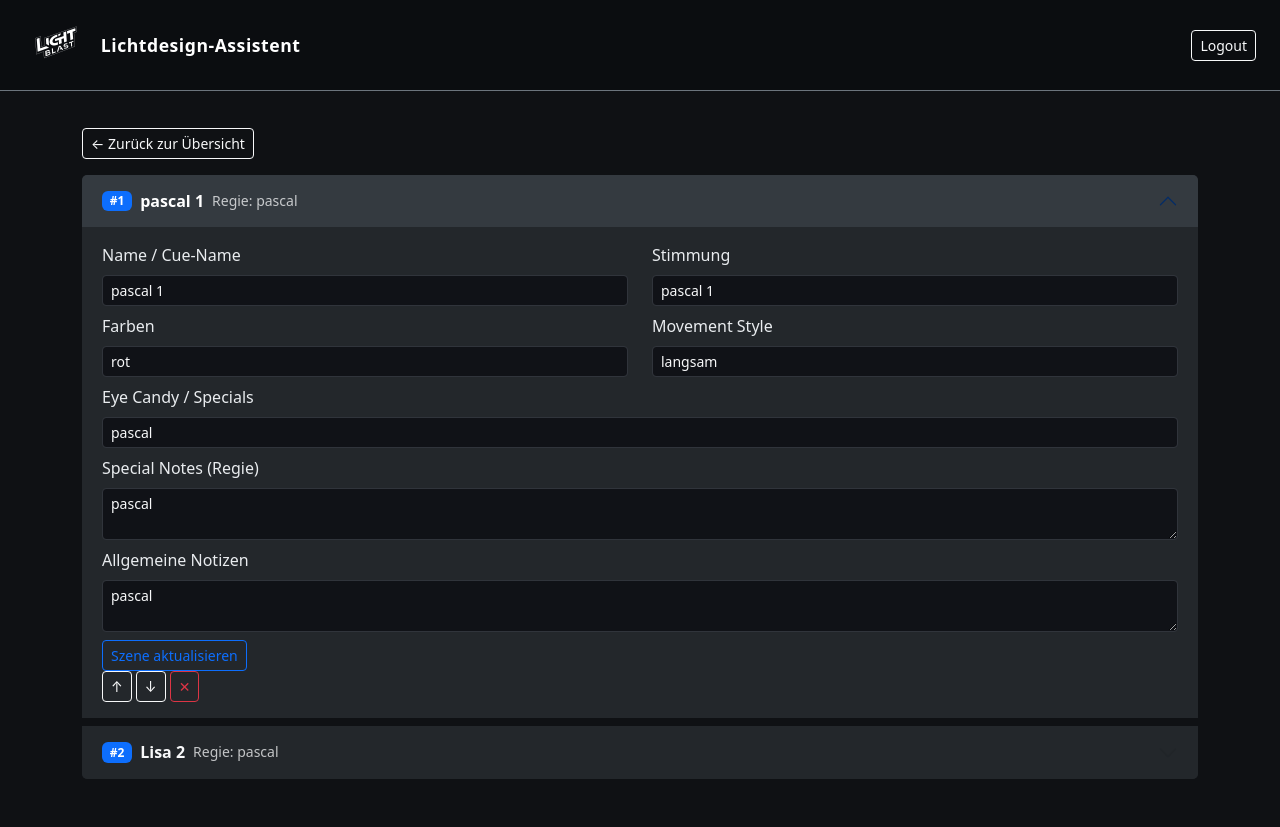
After one commit to LightBlast-creator/Lichtassistent_v4, a Flask app: page /show/45/regie in a window 1280 px wide, after a click that opens the changed part. The commit adds this page. Run offline with Flask 3, Linux system fonts and the light colour scheme; the visitor is signed in with stand-in values (Sample User, id 1).

Commit message:
Regie in haupt übersicht gebracht

```diff
--- a/shows.json
+++ b/shows.json
@@ -1,44 +1,46 @@
 {
   "shows": [
     {
-      "id": 43,
-      "name": "asd",
-      "artist": "asd",
+      "id": 45,
+      "name": "pascal",
+      "artist": "pascal",
       "date": "",
-      "venue_type": "asd",
-      "genre": "asd",
-      "rig_type": "asd",
-      "regie": "asd",
-      "veranstalter": "asd",
-      "vt_firma": "d",
-      "technischer_leiter": "aa",
-      "notes": "asd",
+      "venue_type": "pascal",
+      "genre": "pascal",
+      "rig_type": "pascal",
+      "regie": "pascal",
+      "veranstalter": "pascal",
+      "vt_firma": "pascal",
+      "technischer_leiter": "pascal",
+      "notes": "pascal",
       "songs": [
         {
-          "id": 35,
-          "name": "asd",
+          "id": 37,
+          "name": "pascal 1",
           "order_index": 1,
-          "mood": "asd",
-          "colors": "asd",
-          "movement_style": "as",
-          "eye_candy": "asd",
-          "special_notes": "asd",
-          "general_notes": "asd"
+          "mood": "pascal 1",
+          "colors": "rot",
+          "movement_style": "langsam",
+          "eye_candy": "pascal",
+          "special_notes": "pascal",
+          "general_notes": "pascal",
+          "prop_images": []
         },
         {
-          "id": 36,
-          "name": "1",
+          "id": 38,
+          "name": "Lisa 2",
           "order_index": 2,
-          "mood": "1",
-          "colors": "1",
-          "movement_style": "1",
-          "eye_candy": "1",
-          "special_notes": "1",
-          "general_notes": "1"
+          "mood": "Lisa 2",
+          "colors": "Blau",
+          "movement_style": "",
+          "eye_candy": "pixel asd",
+          "special_notes": "pascal",
+          "general_notes": "asdasd",
+          "prop_images": []
         }
       ],
       "rig_setup": {
-        "main_brand": "",
+        "main_brand": "MA Lighting",
         "manufacturer": "",
         "spots": "",
         "manufacturer_spots": "",
@@ -98,8 +100,20 @@
         "power_other": "",
         "spots_items": [
           {
+            "count": "1",
+            "manufacturer": "MA Lighting",
+            "model": "1",
+            "mode": "1",
+            "universe": "1",
+            "address": "1",
+            "watt": "",
+            "phase": ""
+          }
+        ],
+        "washes_items": [
+          {
             "count": "",
-            "manufacturer": "",
+            "manufacturer": "MA Lighting",
             "model": "",
             "mode": "",
             "universe": "",
@@ -111,16 +125,34 @@
         "beams_items": [
           {
             "count": "1",
-            "manufacturer": "Ayrton",
+            "manufacturer": "MA Lighting",
             "model": "1",
             "mode": "1",
             "universe": "1",
             "address": "1",
             "watt": "1",
             "phase": "1"
-          }
-        ],
-        "blinders_items": [
+          },
+          {
+            "count": "",
+            "manufacturer": "MA Lighting",
+            "model": "",
+            "mode": "",
+            "universe": "",
+            "address": "",
+            "watt": "",
+            "phase": ""
+          },
+          {
+            "count": "",
+            "manufacturer": "",
+            "model": "",
+            "mode": "",
+            "universe": "",
+            "address": "",
+            "watt": "",
+            "phase": ""
+          },
           {
             "count": "",
             "manufacturer": "",
@@ -132,10 +164,22 @@
             "phase": ""
           }
         ],
+        "blinders_items": [
+          {
+            "count": "",
+            "manufacturer": "MA Lighting",
+            "model": "",
+            "mode": "",
+            "universe": "",
+            "address": "",
+            "watt": "",
+            "phase": ""
+          }
+        ],
         "strobes_items": [
           {
             "count": "",
-            "manufacturer": "",
+            "manufacturer": "MA Lighting",
             "model": "",
             "mode": "",
             "universe": "",
@@ -151,11 +195,10 @@
         "aufbau": [],
         "show": []
       },
-      "ma3_sequence_id": 101,
-      "prop_images": []
+      "ma3_sequence_id": 101
     }
   ],
-  "next_show_id": 44,
-  "next_song_id": 37,
+  "next_show_id": 46,
+  "next_song_id": 39,
   "next_check_item_id": 36
 }
--- /dev/null
+++ b/templates/regie_view.html
@@ -0,0 +1,111 @@
+{% extends "layout.html" %}
+
+{% block title %}Regie-Ansicht – {{ show.name or 'Show' }}{% endblock %}
+
+{% block content %}
+<div class="container mt-4">
+  <a href="{{ url_for('dashboard') }}" class="btn btn-outline-light btn-sm mb-3">← Zurück zur Übersicht</a>
+  <div class="accordion" id="cueAccordion">
+    <style>
+      .accordion-item,
+      .accordion-button {
+        background-color: #23272b;
+        color: #f8f9fa;
+        border: none;
+      }
+      .accordion-button:not(.collapsed) {
+        background-color: #343a40;
+        color: #fff;
+        box-shadow: none;
+      }
+      .accordion-body {
+        background-color: #23272b;
+        color: #f8f9fa;
+      }
+      .accordion-button:focus {
+        box-shadow: none;
+        border-color: #495057;
+      }
+    </style>
+    {% for song in songs|sort(attribute="order_index") %}
+      <div class="accordion-item mb-2">
+        <h2 class="accordion-header" id="heading{{ loop.index }}">
+          <button class="accordion-button collapsed" type="button" data-bs-toggle="collapse" data-bs-target="#collapse{{ loop.index }}" aria-expanded="false" aria-controls="collapse{{ loop.index }}">
+            <span class="badge bg-primary me-2">#{{ song.order_index or loop.index }}</span>
+            <strong>{{ song.name or 'Unbenannte Szene' }}</strong>
+            <span class="small text-light opacity-75 ms-2">
+              {% if song.special_notes or song.general_notes %}Regie: {{ (song.special_notes or song.general_notes)|replace('\n',' ')|truncate(90, True, '…') }}{% else %}Regie: –{% endif %}
+            </span>
+          </button>
+        </h2>
+        <div id="collapse{{ loop.index }}" class="accordion-collapse collapse" aria-labelledby="heading{{ loop.index }}" data-bs-parent="#cueAccordion">
+          <div class="accordion-body">
+            <form method="post" action="{{ url_for('update_song', show_id=show.id) }}">
+              <input type="hidden" name="csrf_token" value="{{ csrf_token() }}">
+              <input type="hidden" name="song_id" value="{{ song.id }}">
+              <input type="hidden" name="from_regie" value="1">
+              <div class="row mb-2">
+                <div class="col-md-6">
+                  <label class="form-label">Name / Cue-Name</label>
+                  <input type="text" name="song_name" class="form-control form-control-sm" value="{{ song.name }}">
+                </div>
+                <div class="col-md-6">
+                  <label class="form-label">Stimmung</label>
+                  <input type="text" name="song_mood" class="form-control form-control-sm" value="{{ song.mood or '' }}">
+                </div>
+              </div>
+              <div class="row mb-2">
+                <div class="col-md-6">
+                  <label class="form-label">Farben</label>
+                  <input type="text" name="song_colors" class="form-control form-control-sm" value="{{ song.colors or '' }}">
+                </div>
+                <div class="col-md-6">
+                  <label class="form-label">Movement Style</label>
+                  <input type="text" name="song_movement_style" class="form-control form-control-sm" value="{{ song.movement_style or '' }}">
+                </div>
+              </div>
+              <div class="mb-2">
+                <label class="form-label">Eye Candy / Specials</label>
+                <input type="text" name="song_eye_candy" class="form-control form-control-sm" value="{{ song.eye_candy or '' }}">
+              </div>
+              <div class="mb-2">
+                <label class="form-label">Special Notes (Regie)</label>
+                <textarea name="song_special_notes" rows="2" class="form-control form-control-sm">{{ song.special_notes or '' }}</textarea>
+              </div>
+              <div class="mb-2">
+                <label class="form-label">Allgemeine Notizen</label>
+                <textarea name="song_general_notes" rows="2" class="form-control form-control-sm">{{ song.general_notes or '' }}</textarea>
+              </div>
+              <button type="submit" class="btn btn-outline-primary btn-sm">Szene aktualisieren</button>
+            </form>
+            <form method="post" action="{{ url_for('move_song', show_id=show.id) }}" class="d-inline">
+              <input type="hidden" name="csrf_token" value="{{ csrf_token() }}">
+              <input type="hidden" name="song_id" value="{{ song.id }}">
+              <input type="hidden" name="direction" value="up">
+              <input type="hidden" name="focus_cue" value="{{ song.id }}">
+              <input type="hidden" name="from_regie" value="1">
+              <button type="submit" class="btn btn-outline-light btn-sm" title="Nach oben">↑</button>
+            </form>
+            <form method="post" action="{{ url_for('move_song', show_id=show.id) }}" class="d-inline">
+              <input type="hidden" name="csrf_token" value="{{ csrf_token() }}">
+              <input type="hidden" name="song_id" value="{{ song.id }}">
+              <input type="hidden" name="direction" value="down">
+              <input type="hidden" name="focus_cue" value="{{ song.id }}">
+              <input type="hidden" name="from_regie" value="1">
+              <button type="submit" class="btn btn-outline-light btn-sm" title="Nach unten">↓</button>
+            </form>
+            <form method="post" action="{{ url_for('delete_song', show_id=show.id) }}" class="d-inline" onsubmit="return confirm('Szene wirklich löschen?');">
+              <input type="hidden" name="csrf_token" value="{{ csrf_token() }}">
+              <input type="hidden" name="song_id" value="{{ song.id }}">
+              <input type="hidden" name="from_regie" value="1">
+              <button type="submit" class="btn btn-outline-danger btn-sm" title="Löschen">✕</button>
+            </form>
+          </div>
+        </div>
+      </div>
+    {% else %}
+      <p class="text-muted">Noch keine Cues/Szenen angelegt.</p>
+    {% endfor %}
+  </div>
+</div>
+{% endblock %}
--- a/templates/show_detail.html
+++ b/templates/show_detail.html
@@ -88,6 +88,7 @@
     {% include "partials/show_rig_tab.html" %}
     {% include "partials/show_songs_tab.html" %}
     {% include "partials/show_contacts_tab.html" %}
+    {% include "partials/show_regie_tab.html" %}
     {% include "partials/show_props_tab.html" %}
     {% if active_tab == 'videos' %}
     {% include "partials/show_videos_tab.html" %}
```
Also changed, not shown: routes_shows.py (+71 -8 lines), templates/index.html (+9 -4 lines), templates/partials/show_regie_tab.html (added, +30 -0 lines).
